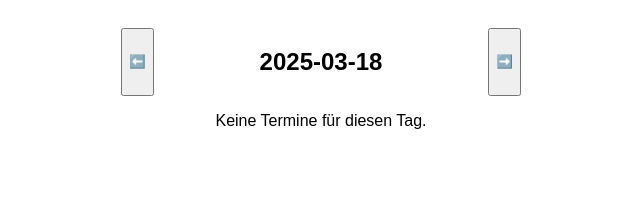
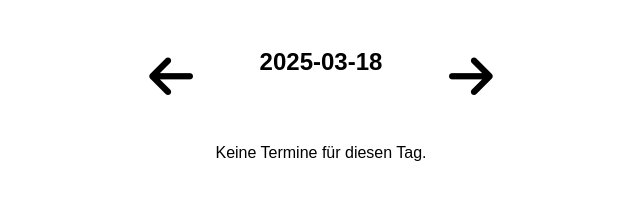
Before and after one commit to PhillipSteph/untitled, a website built with webpack: page stundenplan2.html in a window 1280 px wide. Shown: the whole page, without its empty margins (319-959 px from the left). Built offline with nearby package versions, Linux system fonts and the light colour scheme; no server answers.

Commit message:
pia fine

```diff
--- a/stundenplan2.html
+++ b/stundenplan2.html
@@ -1,6 +1,7 @@
 <!DOCTYPE html>
 <html lang="en">
 <head>
+
   <meta charset="UTF-8">
   <meta name="viewport" content="width=device-width, initial-scale=1.0">
   <title>Mobile iCal Calendar</title>
@@ -8,15 +9,33 @@
     body { font-family: Arial, sans-serif; text-align: center; }
     .container { max-width: 400px; margin: auto; padding: 20px; }
     .nav-buttons { display: flex; justify-content: space-between; margin-bottom: 10px; }
-    .event { border: 1px solid #ccc; padding: 10px; margin: 5px 0; border-radius: 5px; }
+    button {
+      width: 100px;
+      height: 100px;
+      font-size: 50px;
+      background-color: #00000000;
+      border-color: #00000000;
+    }
+    button:hover{
+      color: #959595;
+    }
+    .event { border: 1px solid #ccc; padding: 10px; margin: 5px 0; border-radius: 5px; background-color: #f6f6f6; }
+    .event strong { display: block; font-size: 1.1em; }
+    .event .location { font-style: italic; font-size: 0.9em; }
   </style>
+  <link rel="stylesheet" href="https://cdnjs.cloudflare.com/ajax/libs/font-awesome/6.5.1/css/all.min.css">
+
 </head>
 <body>
 <div class="container">
   <div class="nav-buttons">
-    <button onclick="changeDate(-1)">⬅️</button>
+    <button onclick="changeDate(-1)">
+      <i class="fas fa-arrow-left"></i>  <!-- Solid Left Arrow -->
+    </button>
     <h2 id="currentDate"></h2>
-    <button onclick="changeDate(1)">➡️</button>
+    <button onclick="changeDate(1)">
+      <i class="fas fa-arrow-right"></i> <!-- Solid Right Arrow -->
+    </button>
   </div>
   <div id="events"></div>
 </div>
@@ -83,7 +102,9 @@
     events.forEach(event => {
       const div = document.createElement("div");
       div.className = "event";
-      div.innerHTML = `<strong>${event["SUMMARY"]}</strong><br>${parseICSTime(event["DTSTART"]).toLocaleTimeString()} - ${parseICSTime(event["DTEND"]).toLocaleTimeString()}`;
+      div.innerHTML = `<strong>${event["SUMMARY"]}</strong>
+                      <span class="location">${(event["LOCATION"] ? event["LOCATION"].replace(/[,\\]/g, "") : "Unbekannter Ort")}</span>
+                      <br>${parseICSTime(event["DTSTART"]).toLocaleTimeString()} - ${parseICSTime(event["DTEND"]).toLocaleTimeString()}`;
       eventsContainer.appendChild(div);
     });
   }
```
